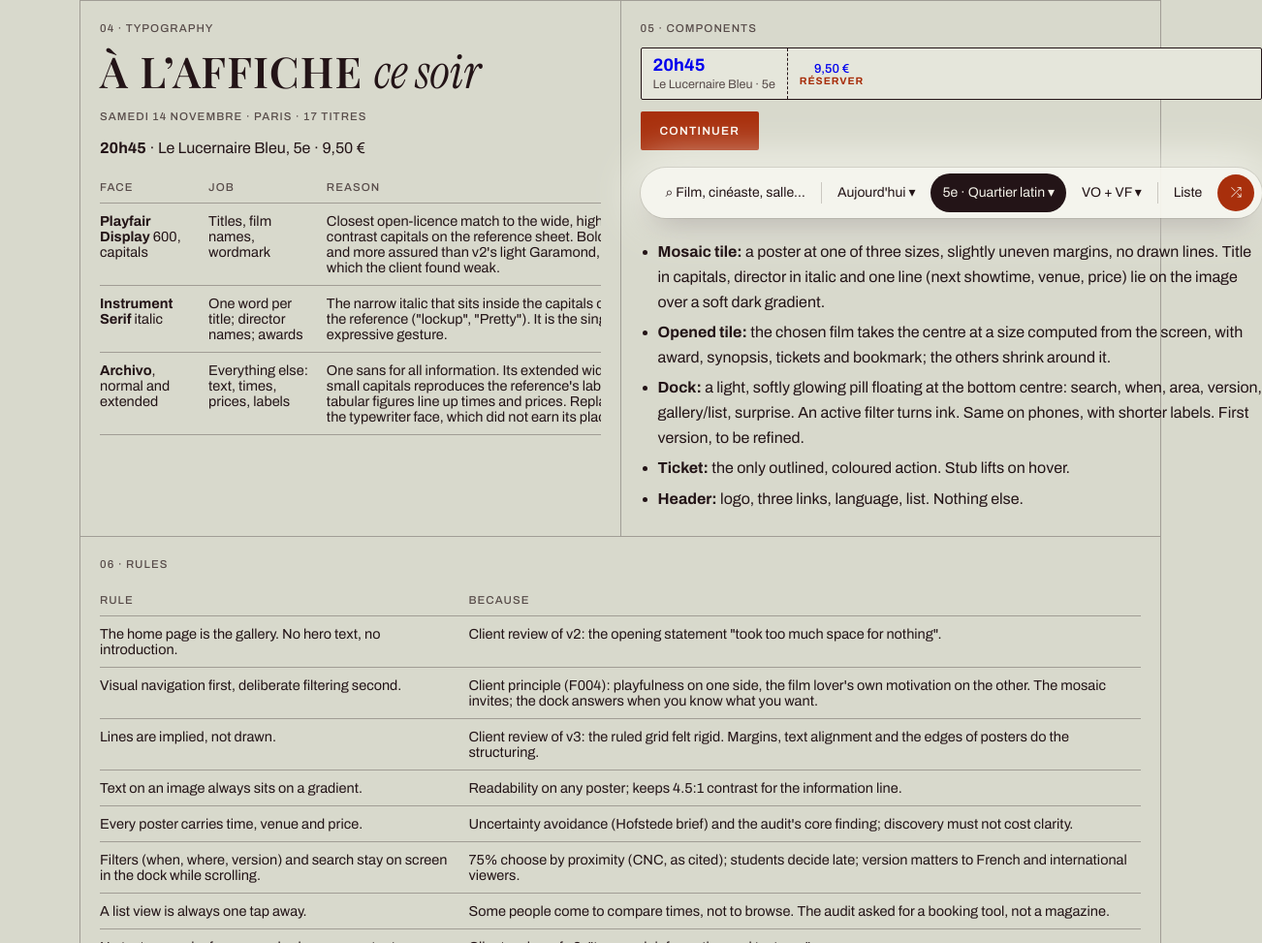
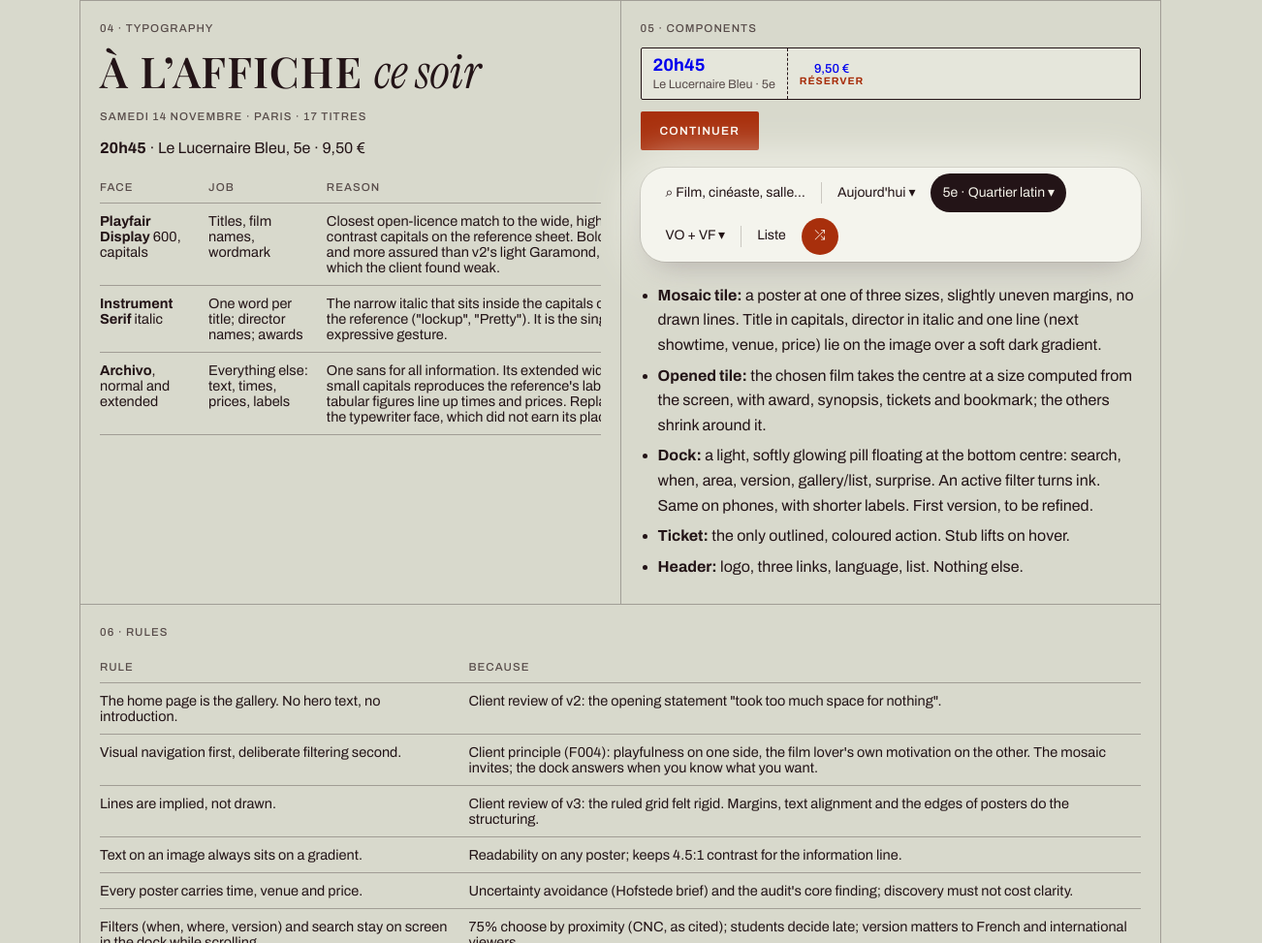
Before and after one commit to abennasr000-boop/strapontin, a plain HTML site: page site/identity.html in a window 1280 px wide. Shown: the part 1137-2110 px from the top of the page at 97% size, 1302 px wide, since content can reach past the window. Drawn offline with nearby package versions, Linux system fonts and the light colour scheme; a web font is replaced by a local one.

Commit message:
Identity guide: fix dock sample overflow
Co-Authored-By: Claude Fable 5.2 <noreply@anthropic.com>

```diff
--- a/site/identity.html
+++ b/site/identity.html
@@ -60,7 +60,7 @@ a.tk:hover .tk-cta{color:#FBF7F0}
 .tks{display:flex;gap:10px;flex-wrap:wrap;padding-top:6px}
 
 
-.dockdemo{display:inline-flex;align-items:center;gap:4px;flex-wrap:wrap;background:rgba(246,246,239,.95);border-radius:999px;padding:6px 8px 6px 14px;box-shadow:0 0 0 1px rgba(35,20,23,.1),0 14px 34px -10px rgba(35,20,23,.32),0 0 46px 8px rgba(255,255,248,.75);font-size:14px;width:max-content;max-width:100%;margin:6px 0 10px}.dockdemo span{padding:9px 12px;border-radius:99px;white-space:nowrap}.dockdemo span.on{background:var(--ink);color:#F2F0E7}.dockdemo i{width:1px;height:22px;background:rgba(35,20,23,.2)}.dockdemo b{width:38px;height:38px;border-radius:50%;background:var(--accent);color:#FBF7F0;display:grid;place-items:center;font-weight:400}
+.dockdemo{display:inline-flex;align-items:center;gap:4px;flex-wrap:wrap;background:rgba(246,246,239,.95);border-radius:999px;padding:6px 8px 6px 14px;box-shadow:0 0 0 1px rgba(35,20,23,.1),0 14px 34px -10px rgba(35,20,23,.32),0 0 46px 8px rgba(255,255,248,.75);font-size:14px;justify-self:start;max-width:100%;margin:6px 0 10px;border-radius:26px}.dockdemo span{padding:9px 12px;border-radius:99px;white-space:nowrap}.dockdemo span.on{background:var(--ink);color:#F2F0E7}.dockdemo i{width:1px;height:22px;background:rgba(35,20,23,.2)}.dockdemo b{width:38px;height:38px;border-radius:50%;background:var(--accent);color:#FBF7F0;display:grid;place-items:center;font-weight:400}
 .chips{display:flex;gap:6px;flex-wrap:wrap} .chips span{border:1px solid var(--line);border-radius:99px;padding:8px 14px;font-size:13.5px} .chips span.on{background:var(--ink);color:var(--paper-2);border-color:var(--ink)}
 .btn{display:inline-flex;background:var(--accent);color:#FBF7F0;border-radius:2px;padding:13px 20px;font:600 12px var(--sans);font-stretch:118%;letter-spacing:.1em;text-transform:uppercase;width:max-content}
 </style>
```
